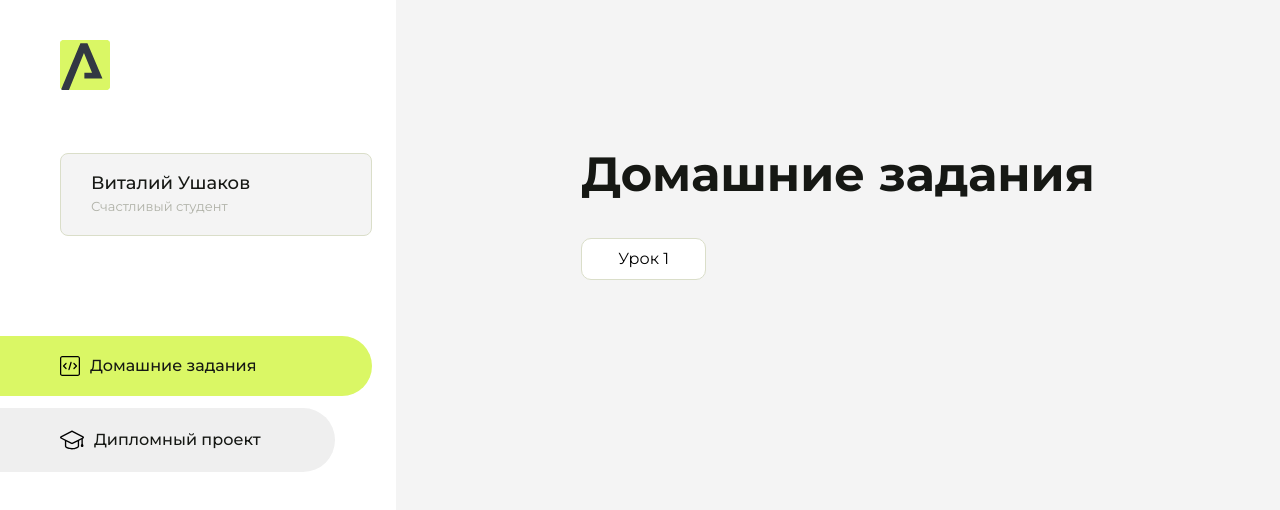
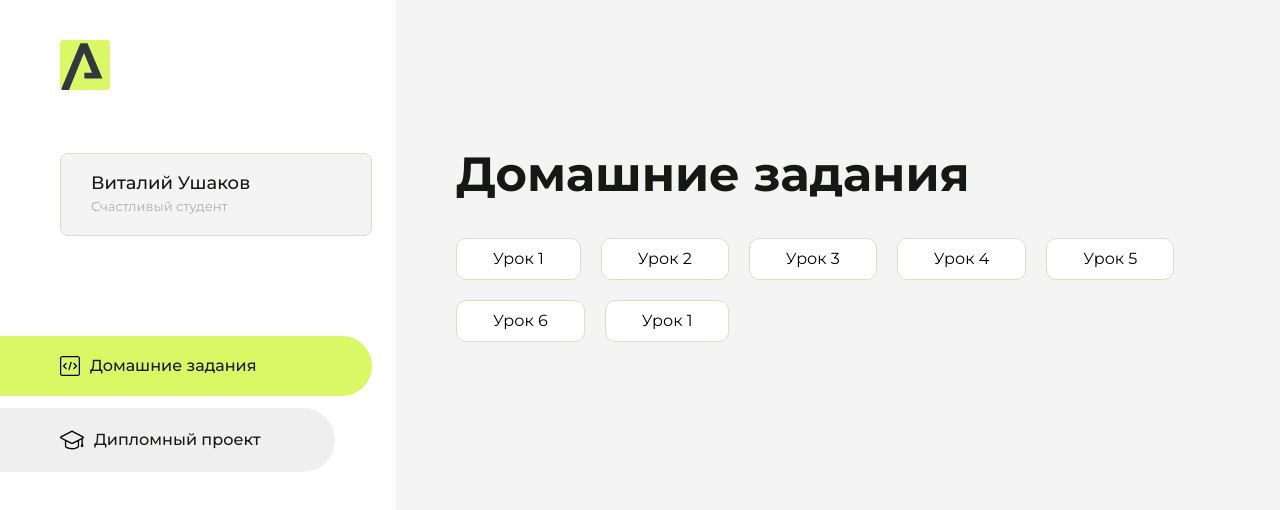
Before and after one commit to baldfromazzers/homework, a plain HTML site: page index.html in a window 1280 px wide. Drawn offline with Linux system fonts and the light colour scheme.

Commit message:
Update index.html

```diff
--- a/index.html
+++ b/index.html
@@ -93,7 +93,25 @@
                 <div class="content__title">Домашние задания</div>
                 <ul class="content__list">
                     <li class="content__list-item">
-                        <a href="lesson1/index.html">Урок 1</a>
+                        <a href="Lesson1/index.html">Урок 1</a>
+                    </li>
+                    <li class="content__list-item">
+                        <a href="Lesson2/index.html">Урок 2</a>
+                    </li>
+                    <li class="content__list-item">
+                        <a href="Lesson3/index.html">Урок 3</a>
+                    </li>
+                    <li class="content__list-item">
+                        <a href="Lesson4/index.html">Урок 4</a>
+                    </li>
+                    <li class="content__list-item">
+                        <a href="Lesson5/index.html">Урок 5</a>
+                    </li>
+                    <li class="content__list-item">
+                        <a href="Lesson6/index.html">Урок 6</a>
+                    </li>
+                    <li class="content__list-item">
+                        <a href="Lesson7/index.html">Урок 1</a>
                     </li>
                 </ul>
             </div>
```
